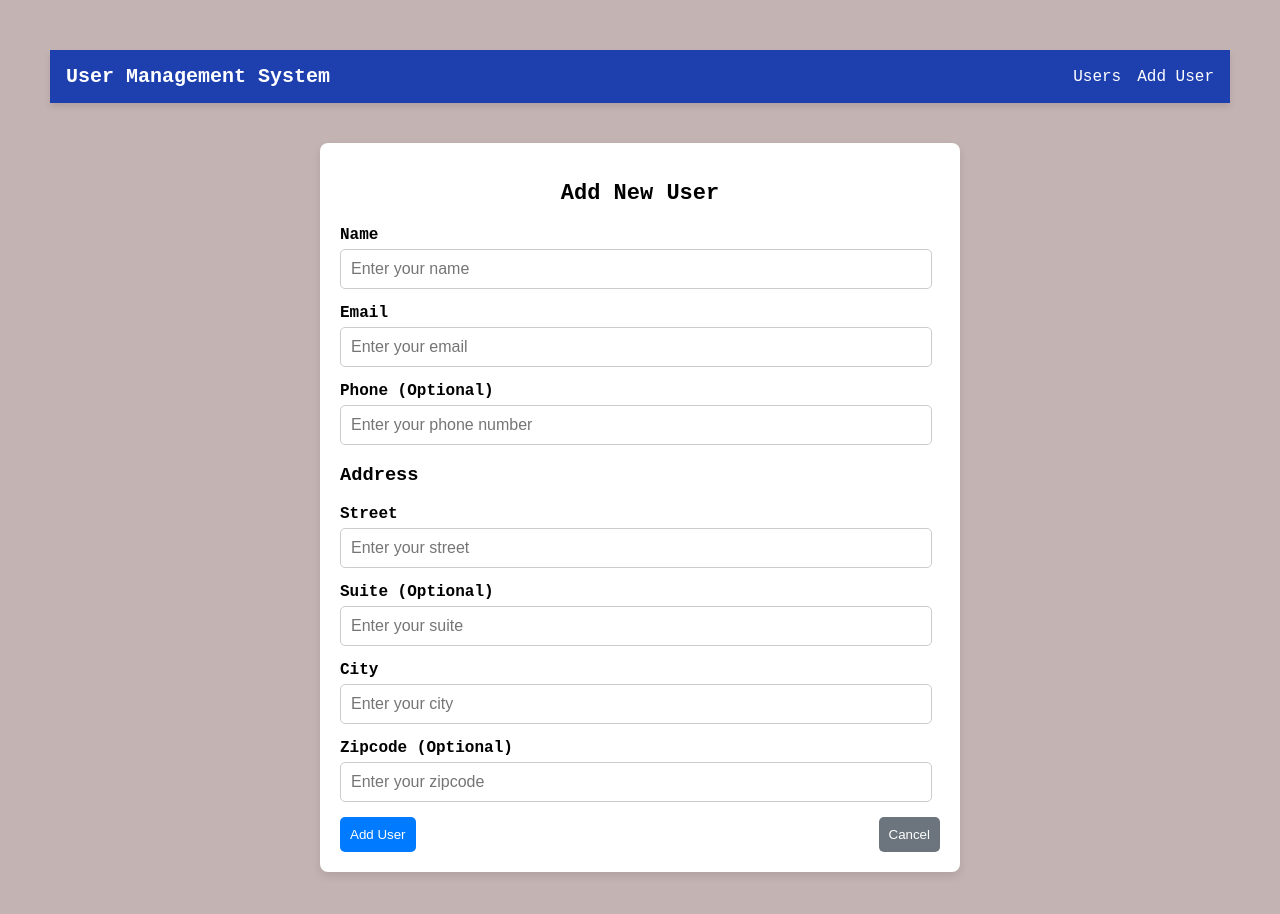
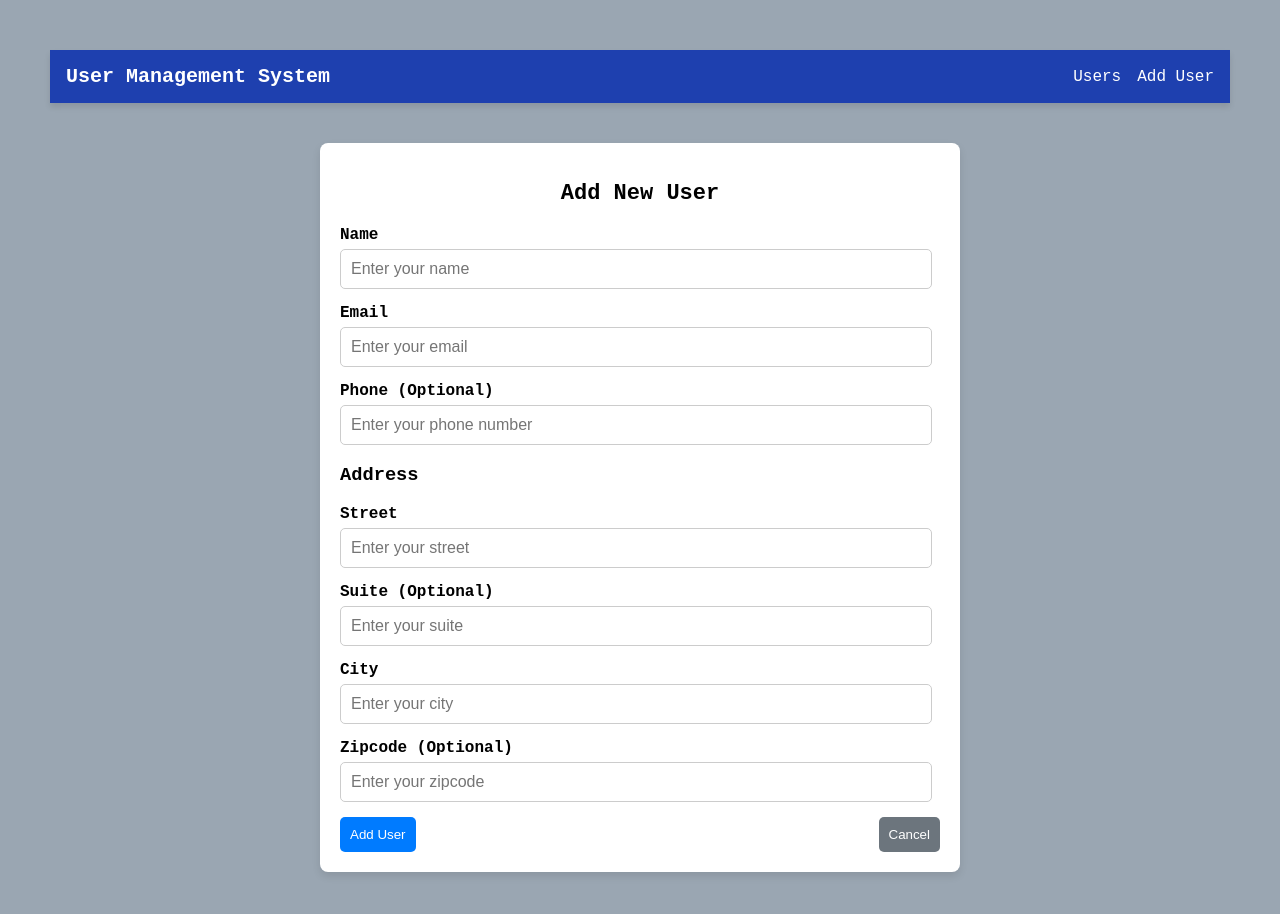
Before and after one commit to ZinnyEdmund/UMS-, a React (Vite) app: page /add-user in a window 1280 px wide. Shown: the top 914 px of the page. Built offline with nearby package versions, Linux system fonts and the light colour scheme.

Commit message:
Update index.css

```diff
--- a/src/index.css
+++ b/src/index.css
@@ -1,7 +1,7 @@
 body{
   font-family: 'Courier New', Courier, monospace, sans-serif;
   margin: 50px;
-  background-color: rgb(196, 179, 179);
+  background-color: #9AA6B2 ;
 }
 .search-bar{
   width: 100%;
@@ -23,7 +23,7 @@ body{
 }
 .user-card {
   border: 1px solid #ddd;
-  background-color: #c4dad2;
+  background-color: F8FAFC;
   border-radius: 8px;
   align-items: center;
   justify-content: center;
```
